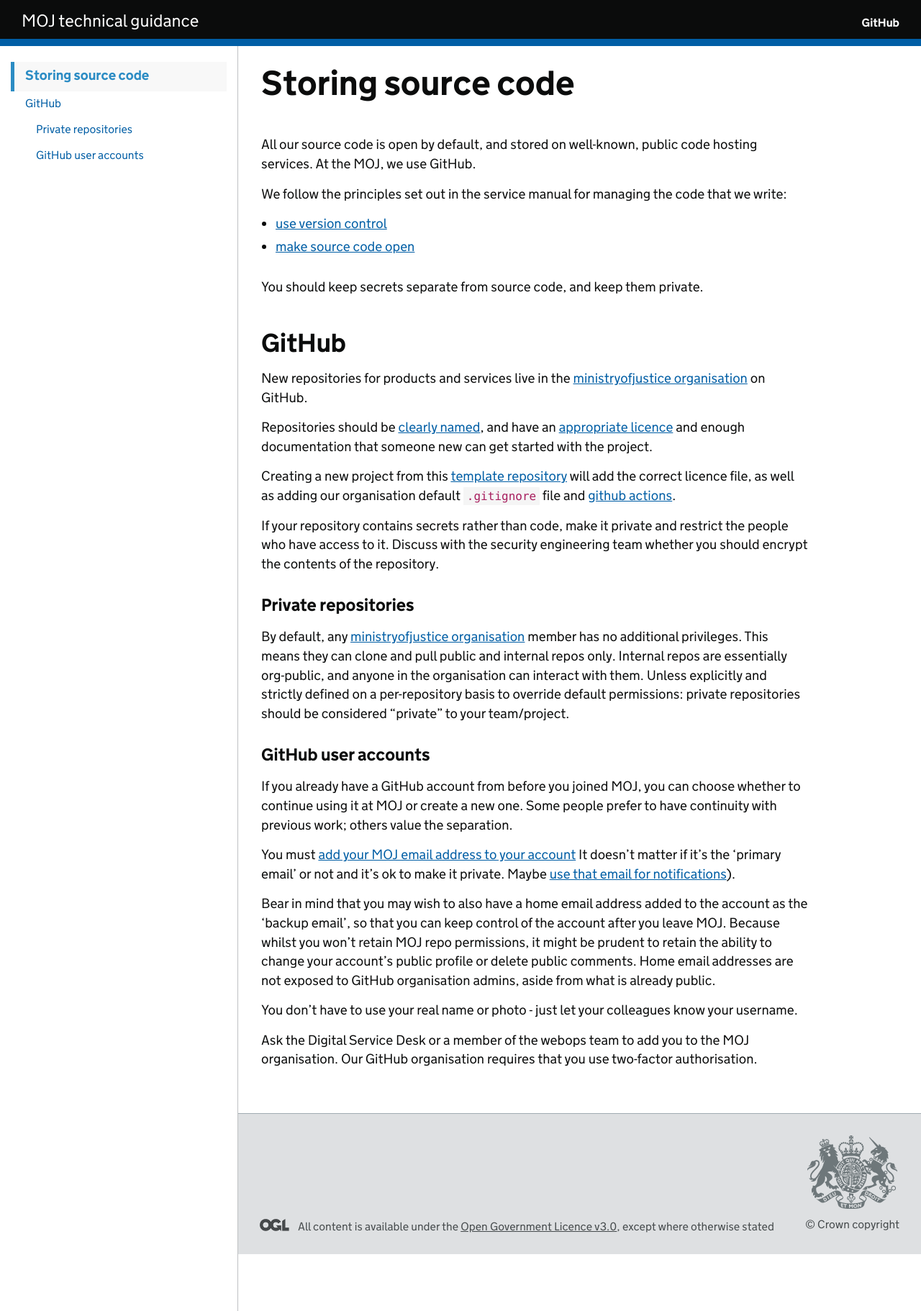
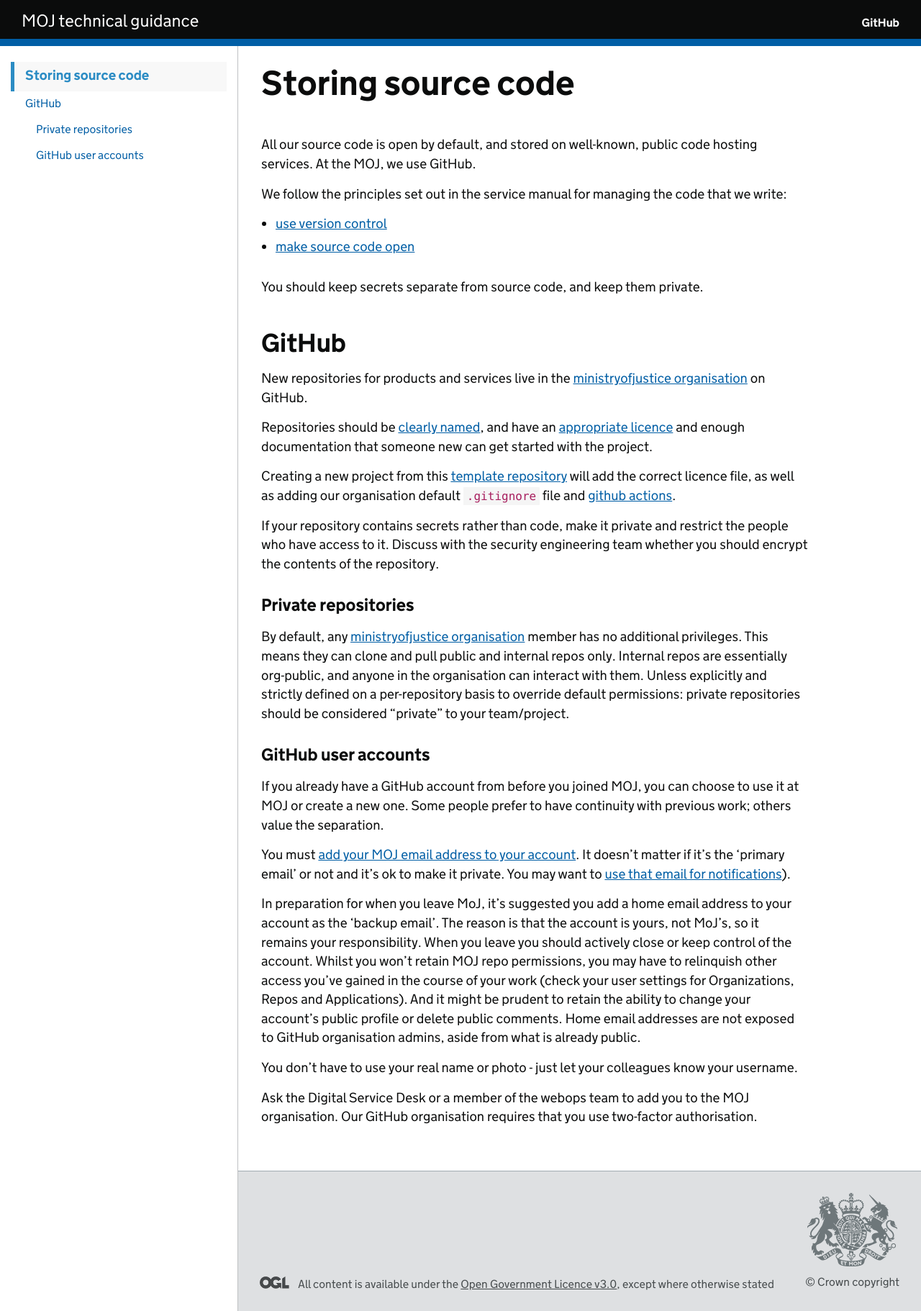
Before and after one commit to ministryofjustice/technical-guidance, a Jekyll site: the page built from standards/storing-source-code.md, in a window 1280 px wide. Shown: the whole page at 72% size. Built offline with Jekyll 4.4.1, drawn with Linux system fonts in a browser that asks for light colours; our own code applies the rules of GitHub Pages for plain Markdown files.

Commit message:
Reword the "leaving moj" bit

```diff
--- a/standards/storing-source-code.md
+++ b/standards/storing-source-code.md
@@ -45,19 +45,22 @@ By default, any [ministryofjustice organisation](https://github.com/ministryofju
 
 ### GitHub user accounts
 
-If you already have a GitHub account from before you joined MOJ, you can choose whether to continue using it at MOJ or create a new one. Some people prefer to have continuity with previous work; others value the separation.
+If you already have a GitHub account from before you joined MOJ, you can choose to use it at MOJ or create a new one. Some people prefer to have continuity with previous work; others value the separation.
 
 You must [add your MOJ email address to your
-account](https://help.github.com/articles/adding-an-email-address-to-your-github-account/)
+account](https://help.github.com/articles/adding-an-email-address-to-your-github-account/).
 It doesn't matter if it's the 'primary email' or not and it's ok to make it private.
-Maybe [use that email for notifications](https://help.github.com/articles/managing-notification-emails-for-organizations/)).
+You may want to [use that email for notifications](https://help.github.com/articles/managing-notification-emails-for-organizations/)).
 
-Bear in mind that you may wish to also have a home email address added to the
-account as the 'backup email', so that you can keep control of the account after
-you leave MOJ. Because whilst you won't retain MOJ repo permissions, it might be
-prudent to retain the ability to change your account's public profile or delete
-public comments. Home email addresses are not exposed to GitHub organisation
-admins, aside from what is already public.
+In preparation for when you leave MoJ, it's suggested you add a home email
+address to your account as the 'backup email'. The reason is that the account is
+yours, not MoJ's, so it remains your responsibility. When you leave you should
+actively close or keep control of the account. Whilst you won't retain MOJ repo
+permissions, you may have to relinquish other access you've gained in the course
+of your work (check your user settings for Organizations, Repos and
+Applications). And it might be prudent to retain the ability to change your
+account's public profile or delete public comments. Home email addresses are not
+exposed to GitHub organisation admins, aside from what is already public.
 
 You don't have to use your real name or photo - just let your colleagues know
 your username.
```
